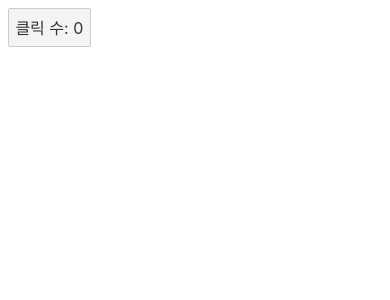
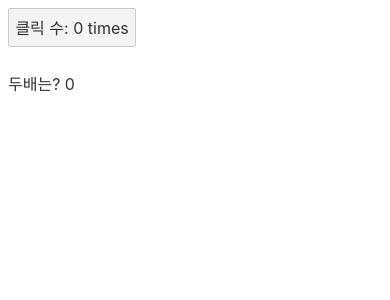
Before and after one commit to suk-6/svelte-learn, a Svelte app: page / in a window 390 px wide. Shown: the top 300 px of the page. Built offline with nearby package versions, Linux system fonts and the light colour scheme.

Commit message:
반응형 데이터

```diff
--- a/src/App.svelte
+++ b/src/App.svelte
@@ -1,11 +1,25 @@
 <script>
 	let count = 0;
+	$: doubled = count * 2;
 
 	const handleClick = () => {
 		count += 1;
 	};
+
+	$: if (count >= 10) {
+		alert("카운트가 10이 되었습니다!");
+		count = 0;
+	}
+
+	$: {
+		console.log(count);
+		console.log(doubled);
+	}
 </script>
 
 <button on:click={handleClick}>
 	클릭 수: {count}
+	{count === 1 ? "time" : "times"}
 </button>
+
+<p>두배는? {doubled}</p>
```
